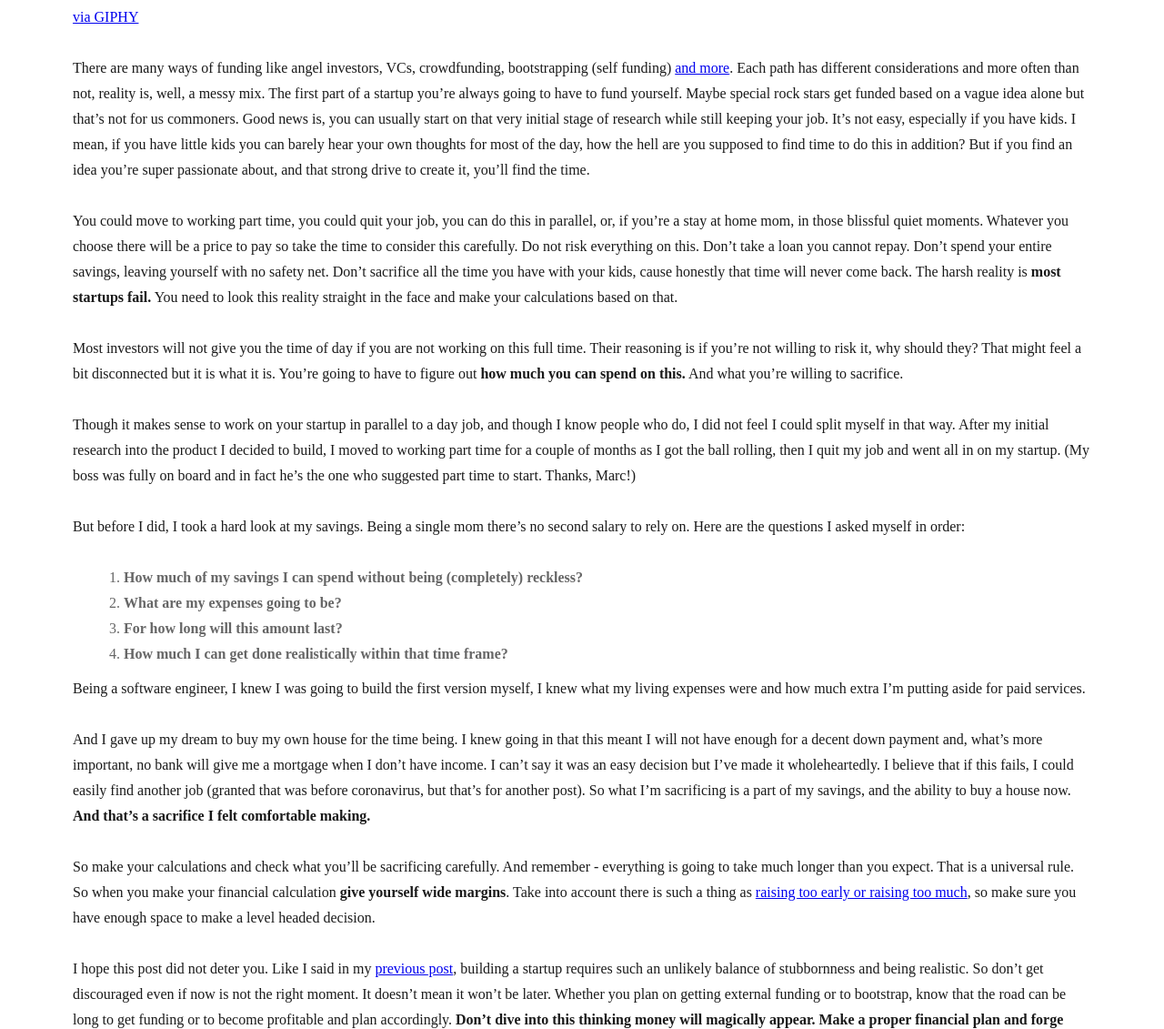
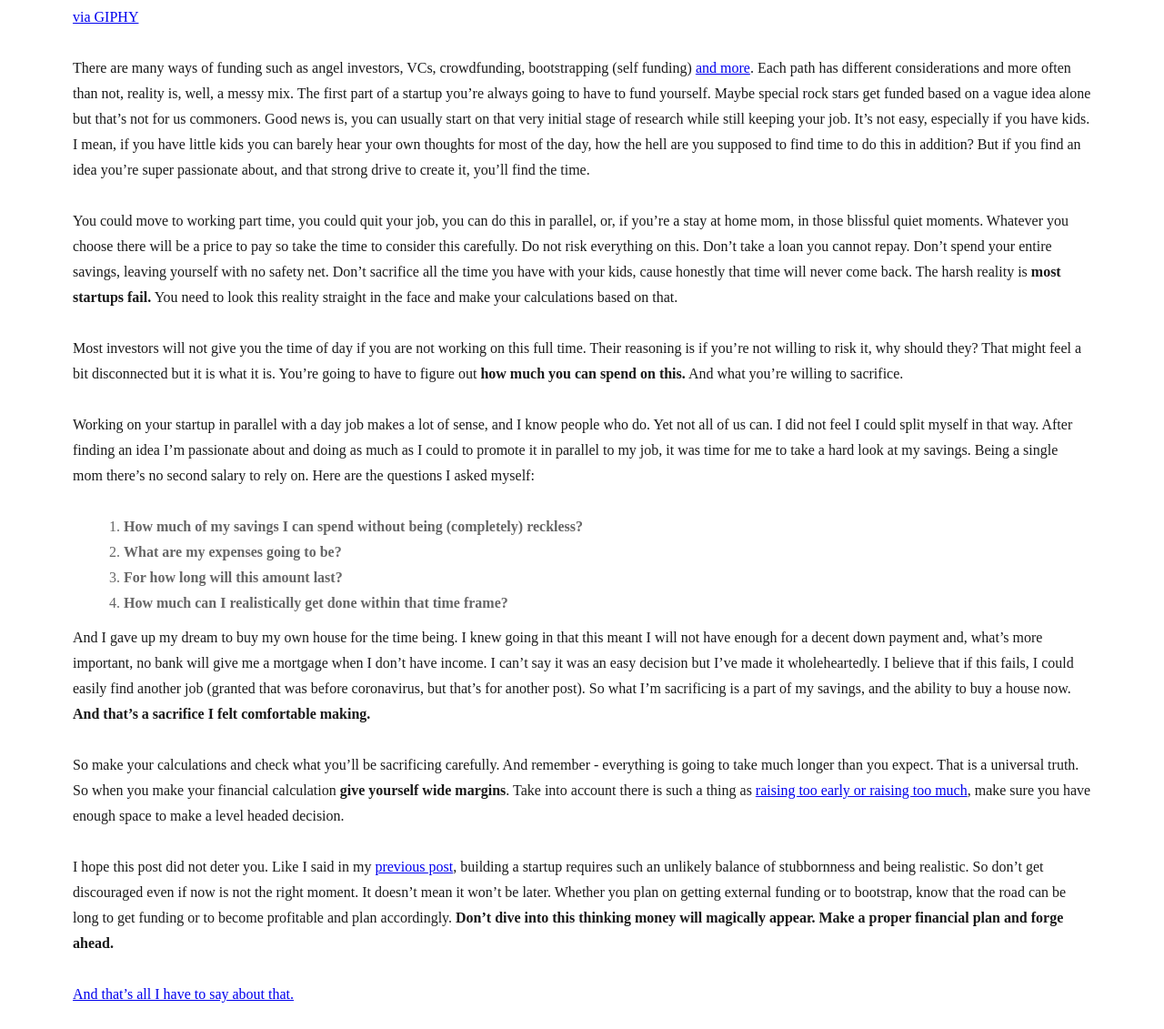
Before and after one commit to tamarr/tamarr.github.io, a Jekyll site: the page built from _posts/2020-07-06-What About Funding?.md, in a window 1280 px wide and 1400 px high, scrolled down 672 px, cut to the strip 194-1325 px from the top of the window. Shown: the whole strip at 91% size. Built offline with Jekyll 4.4.1, drawn with Linux system fonts in a browser that asks for light colours.

Commit message:
update post

```diff
--- a/_posts/2020-07-06-What About Funding?.md
+++ b/_posts/2020-07-06-What About Funding?.md
@@ -6,26 +6,22 @@
 
 <iframe src="https://giphy.com/embed/YBsd8wdchmxqg" class="post-image" frameBorder="0" class="giphy-embed post-gif" allowFullScreen></iframe><p><a href="https://giphy.com/gifs/money-make-it-rain-cat-YBsd8wdchmxqg">via GIPHY</a></p>
 
-There are many ways of funding like angel investors, VCs, crowdfunding, bootstrapping (self funding) [and more](https://www.entrepreneur.com/slideshow/299773). Each path has different considerations and more often than not, reality is, well, a messy mix. The first part of a startup you’re always going to have to fund yourself. Maybe special rock stars get funded based on a vague idea alone but that’s not for us commoners. Good news is, you can usually start on that very initial stage of research while still keeping your job. It’s not easy, especially if you have kids. I mean, if you have little kids you can barely hear your own thoughts for most of the day, how the hell are you supposed to find time to do this in addition? But if you find an idea you’re super passionate about, and that strong drive to create it, you’ll find the time.
+There are many ways of funding such as angel investors, VCs, crowdfunding, bootstrapping (self funding) [and more](https://www.entrepreneur.com/slideshow/299773). Each path has different considerations and more often than not, reality is, well, a messy mix. The first part of a startup you’re always going to have to fund yourself. Maybe special rock stars get funded based on a vague idea alone but that’s not for us commoners. Good news is, you can usually start on that very initial stage of research while still keeping your job. It’s not easy, especially if you have kids. I mean, if you have little kids you can barely hear your own thoughts for most of the day, how the hell are you supposed to find time to do this in addition? But if you find an idea you’re super passionate about, and that strong drive to create it, you’ll find the time.
 
 You could move to working part time, you could quit your job, you can do this in parallel, or, if you’re a stay at home mom, in those blissful quiet moments. Whatever you choose there will be a price to pay so take the time to consider this carefully. Do not risk everything on this. Don’t take a loan you cannot repay. Don’t spend your entire savings, leaving yourself with no safety net. Don’t sacrifice all the time you have with your kids, cause honestly that time will never come back. The harsh reality is **most startups fail.** You need to look this reality straight in the face and make your calculations based on that.
 
 Most investors will not give you the time of day if you are not working on this full time. Their reasoning is if you’re not willing to risk it, why should they? That might feel a bit disconnected but it is what it is. You’re going to have to figure out **how much you can spend on this.** And what you’re willing to sacrifice.
 
-Though it makes sense to work on your startup in parallel to a day job, and though I know people who do, I did not feel I could split myself in that way. After my initial research into the product I decided to build, I moved to working part time for a couple of months as I got the ball rolling, then I quit my job and went all in on my startup. (My boss was fully on board and in fact he’s the one who suggested part time to start. Thanks, Marc!)
-
-But before I did, I took a hard look at my savings. Being a single mom there’s no second salary to rely on. Here are the questions I asked myself in order:
+Working on your startup in parallel with a day job makes a lot of sense, and I know people who do. Yet not all of us can. I did not feel I could split myself in that way. After finding an idea I'm passionate about and doing as much as I could to promote it in parallel to my job, it was time for me to take a hard look at my savings. Being a single mom there’s no second salary to rely on. Here are the questions I asked myself:
 
 1. **How much of my savings I can spend without being (completely) reckless?**
 2. **What are my expenses going to be?**
 3. **For how long will this amount last?**
-4. **How much I can get done realistically within that time frame?**
-
-Being a software engineer, I knew I was going to build the first version myself, I knew what my living expenses were and how much extra I'm putting aside for paid services.
+4. **How much can I realistically get done within that time frame?**
 
 And I gave up my dream to buy my own house for the time being. I knew going in that this meant I will not have enough for a decent down payment and, what’s more important, no bank will give me a mortgage when I don’t have income. I can’t say it was an easy decision but I’ve made it wholeheartedly. I believe that if this fails, I could easily find another job (granted that was before coronavirus, but that’s for another post). So what I’m sacrificing is a part of my savings, and the ability to buy a house now. **And that’s a sacrifice I felt comfortable making.**
 
-So make your calculations and check what you’ll be sacrificing carefully. And remember - everything is going to take much longer than you expect. That is a universal rule. So when you make your financial calculation **give yourself wide margins**. Take into account there is such a thing as [raising too early or raising too much](https://www.inc.com/hillel-fuld/why-raising-too-much-capital-or-raising-too-early-can-lead-to-failure-of-your-startup.html), so make sure you have enough space to make a level headed decision.
+So make your calculations and check what you’ll be sacrificing carefully. And remember - everything is going to take much longer than you expect. That is a universal truth. So when you make your financial calculation **give yourself wide margins**. Take into account there is such a thing as [raising too early or raising too much](https://www.inc.com/hillel-fuld/why-raising-too-much-capital-or-raising-too-early-can-lead-to-failure-of-your-startup.html), make sure you have enough space to make a level headed decision.
 
 I hope this post did not deter you. Like I said in my [previous post](https://blog.parentscheduler.app/posts/2020/06/28/What-you-need-to-start-a-Startup/), building a startup requires such an unlikely balance of stubbornness and being realistic. So don’t get discouraged even if now is not the right moment. It doesn’t mean it won’t be later. Whether you plan on getting external funding or to bootstrap, know that the road can be long to get funding or to become profitable and plan accordingly. **Don’t dive into this thinking money will magically appear. Make a proper financial plan and forge ahead.**
 
```
Also changed, not shown: 1 other file.
